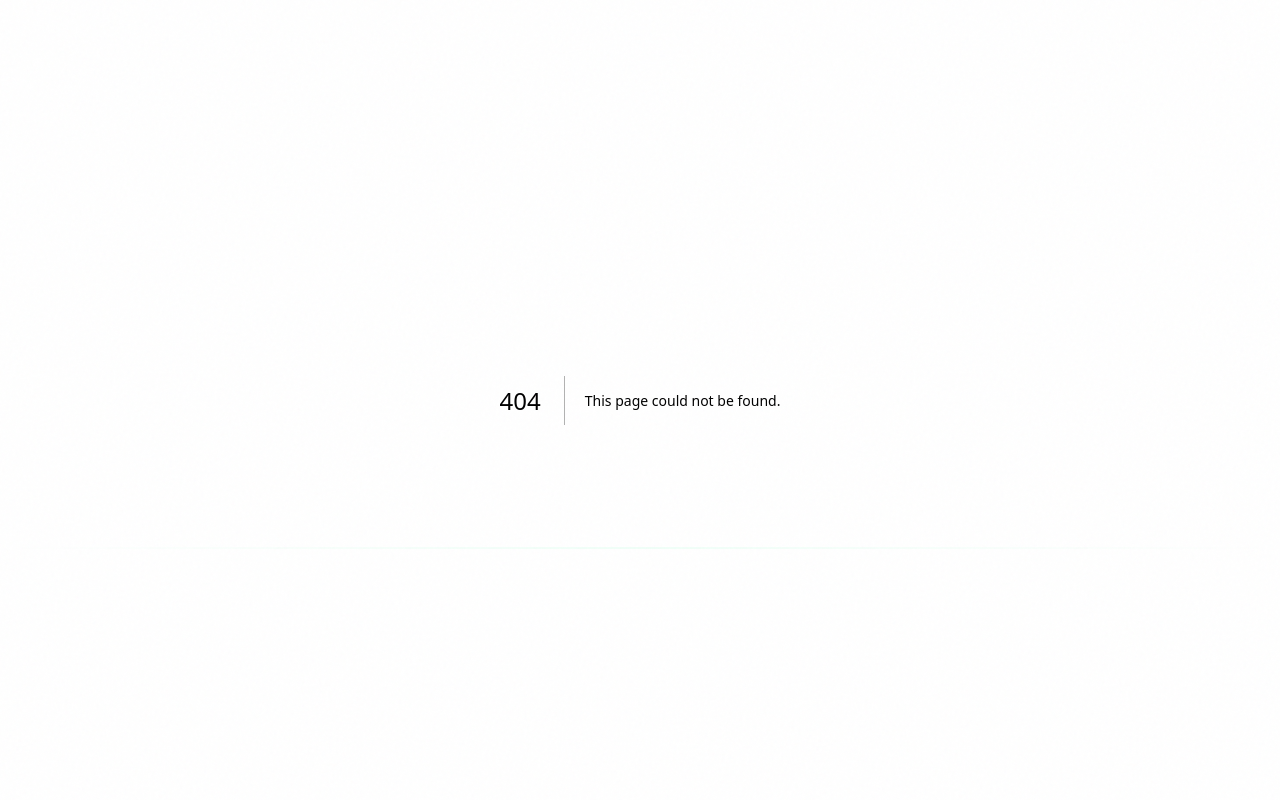
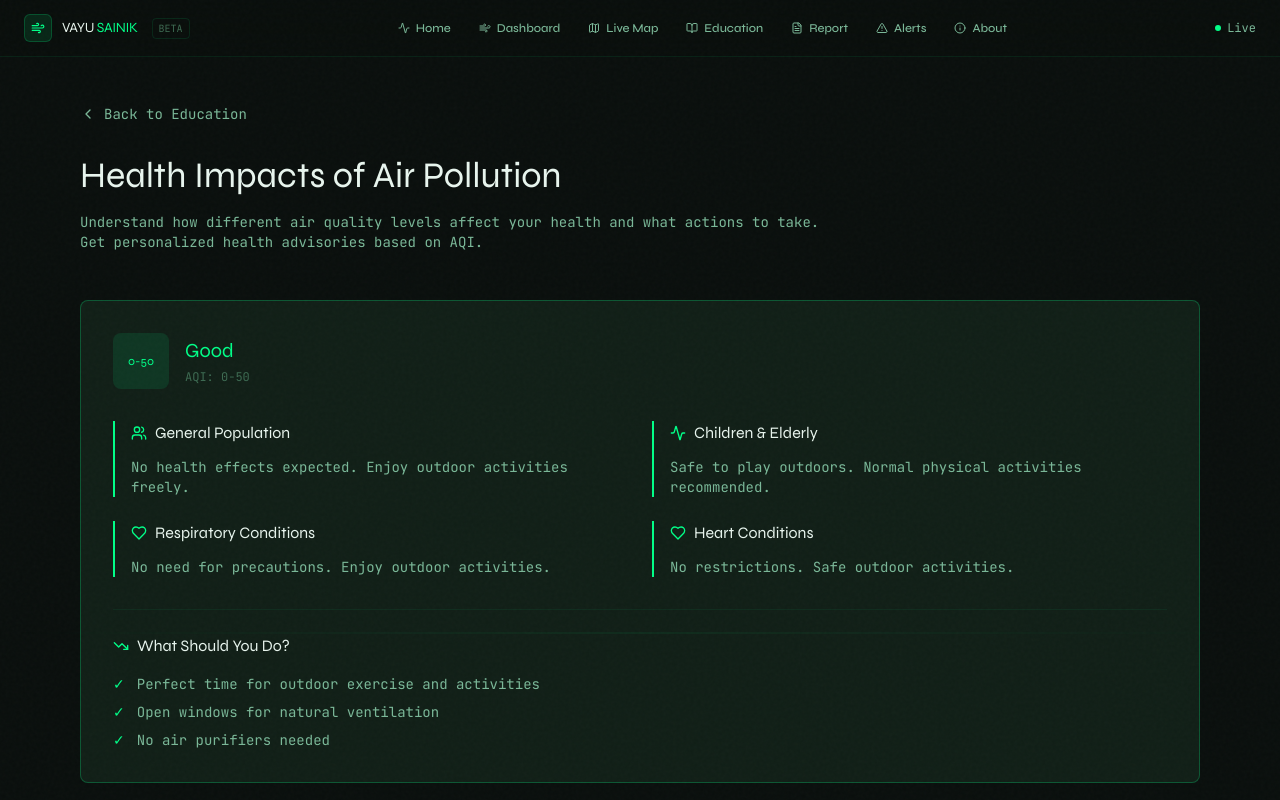
Before and after one commit to DivyangP2003/vayu-sena, a Next.js app: page /education/health-impacts in a window 1280 px wide. Before the commit this address had no page. Shown: the top 800 px of the page. Built offline with nearby package versions, Linux system fonts and the light colour scheme; a web font is replaced by a local one.

Commit message:
Create Health Impacts page for air quality information
This page provides information on health impacts related to air pollution, including advisories based on AQI categories and recommendations for vulnerable populations.

```diff
--- /dev/null
+++ b/app/education/health-impacts/page.tsx
@@ -0,0 +1,184 @@
+'use client';
+import Link from 'next/link';
+import Navbar from '@/components/layout/Navbar';
+import { HEALTH_ADVISORY_BY_AQI } from '@/lib/aqi-scales';
+import { ChevronLeft, Heart, Users, Activity, TrendingDown } from 'lucide-react';
+
+const AQI_CATEGORIES = ['GOOD', 'SATISFACTORY', 'MODERATELY_POLLUTED', 'POOR', 'VERY_POOR', 'SEVERE'] as const;
+
+const categoryInfo = {
+  GOOD: { range: '0-50', color: '#00ff88', bgColor: 'rgba(0, 255, 136, 0.1)' },
+  SATISFACTORY: { range: '51-100', color: '#a8ff3e', bgColor: 'rgba(168, 255, 62, 0.1)' },
+  MODERATELY_POLLUTED: { range: '101-200', color: '#ffb800', bgColor: 'rgba(255, 184, 0, 0.1)' },
+  POOR: { range: '201-300', color: '#ff6b00', bgColor: 'rgba(255, 107, 0, 0.1)' },
+  VERY_POOR: { range: '301-400', color: '#cc00ff', bgColor: 'rgba(204, 0, 255, 0.1)' },
+  SEVERE: { range: '401-500+', color: '#cc0000', bgColor: 'rgba(204, 0, 0, 0.1)' },
+};
+
+export default function HealthImpactsPage() {
+  return (
+    <div className="min-h-screen bg-[#0a0f0d] flex flex-col pt-14">
+      <Navbar />
+
+      <main className="flex-1 max-w-6xl mx-auto w-full px-4 py-12">
+        {/* Back Button */}
+        <Link
+          href="/education"
+          className="inline-flex items-center gap-2 text-[#7ab898] hover:text-[#00ff88] font-mono text-sm mb-8 transition-colors">
+          <ChevronLeft size={16} />
+          Back to Education
+        </Link>
+
+        {/* Header */}
+        <div className="mb-12">
+          <h1 className="text-4xl font-display font-800 text-[#e8f5ee] mb-4">Health Impacts of Air Pollution</h1>
+          <p className="text-[#7ab898] font-mono text-sm max-w-3xl">
+            Understand how different air quality levels affect your health and what actions to take. Get personalized health
+            advisories based on AQI.
+          </p>
+        </div>
+
+        {/* Health Advisories by AQI */}
+        <div className="space-y-6">
+          {AQI_CATEGORIES.map((category) => {
+            const advisory = HEALTH_ADVISORY_BY_AQI[category];
+            const info = categoryInfo[category];
+
+            return (
+              <div
+                key={category}
+                className="bg-[#111f17] border rounded-lg p-8 transition-all hover:border-opacity-100"
+                style={{ borderColor: `${info.color}40` }}>
+                {/* Category Header */}
+                <div className="flex items-center justify-between mb-8">
+                  <div className="flex items-center gap-4">
+                    <div
+                      className="w-14 h-14 rounded-lg flex items-center justify-center font-display font-800 text-xs"
+                      style={{ backgroundColor: info.bgColor, color: info.color }}>
+                      {advisory.aqiRange}
+                    </div>
+                    <div>
+                      <h2 className="text-xl font-display font-700 mb-1" style={{ color: info.color }}>
+                        {category === 'GOOD'
+                          ? 'Good'
+                          : category === 'SATISFACTORY'
+                            ? 'Satisfactory'
+                            : category === 'MODERATELY_POLLUTED'
+                              ? 'Moderately Polluted'
+                              : category === 'POOR'
+                                ? 'Poor'
+                                : category === 'VERY_POOR'
+                                  ? 'Very Poor'
+                                  : 'Severe'}
+                      </h2>
+                      <p className="text-xs font-mono text-[#3d6b52]">AQI: {advisory.aqiRange}</p>
+                    </div>
+                  </div>
+                </div>
+
+                {/* Health Impacts Grid */}
+                <div className="grid grid-cols-1 md:grid-cols-2 gap-6 mb-8">
+                  {/* General Population */}
+                  <div className="border-l-2" style={{ borderColor: info.color }}>
+                    <div className="flex items-center gap-2 mb-3 pl-4">
+                      <Users size={16} style={{ color: info.color }} />
+                      <h3 className="font-display font-600 text-[#e8f5ee]">General Population</h3>
+                    </div>
+                    <p className="text-sm text-[#7ab898] font-mono pl-4">{advisory.generalPopulation}</p>
+                  </div>
+
+                  {/* Children */}
+                  <div className="border-l-2" style={{ borderColor: info.color }}>
+                    <div className="flex items-center gap-2 mb-3 pl-4">
+                      <Activity size={16} style={{ color: info.color }} />
+                      <h3 className="font-display font-600 text-[#e8f5ee]">Children & Elderly</h3>
+                    </div>
+                    <p className="text-sm text-[#7ab898] font-mono pl-4">
+                      {category === 'GOOD' ? advisory.children : category === 'SATISFACTORY' ? advisory.children : category === 'MODERATELY_POLLUTED' ? advisory.children : category === 'POOR' ? advisory.elderly : category === 'VERY_POOR' ? advisory.elderly : advisory.elderly}
+                    </p>
+                  </div>
+
+                  {/* Respiratory Conditions */}
+                  <div className="border-l-2" style={{ borderColor: info.color }}>
+                    <div className="flex items-center gap-2 mb-3 pl-4">
+                      <Heart size={16} style={{ color: info.color }} />
+                      <h3 className="font-display font-600 text-[#e8f5ee]">Respiratory Conditions</h3>
+                    </div>
+                    <p className="text-sm text-[#7ab898] font-mono pl-4">{advisory.respiratoryDisease}</p>
+                  </div>
+
+                  {/* Cardiovascular Conditions */}
+                  <div className="border-l-2" style={{ borderColor: info.color }}>
+                    <div className="flex items-center gap-2 mb-3 pl-4">
+                      <Heart size={16} style={{ color: info.color }} />
+                      <h3 className="font-display font-600 text-[#e8f5ee]">Heart Conditions</h3>
+                    </div>
+                    <p className="text-sm text-[#7ab898] font-mono pl-4">{advisory.cardiovascularDisease}</p>
+                  </div>
+                </div>
+
+                {/* Recommendations */}
+                <div className="border-t border-[rgba(0,255,136,0.06)] pt-6">
+                  <div className="flex items-center gap-2 mb-4">
+                    <TrendingDown size={16} style={{ color: info.color }} />
+                    <h3 className="font-display font-600 text-[#e8f5ee]">What Should You Do?</h3>
+                  </div>
+                  <ul className="space-y-2">
+                    {advisory.suggestions.map((suggestion, i) => (
+                      <li key={i} className="text-sm text-[#7ab898] font-mono flex items-start gap-3">
+                        <span style={{ color: info.color }}>✓</span>
+                        <span>{suggestion}</span>
+                      </li>
+                    ))}
+                  </ul>
+                </div>
+              </div>
+            );
+          })}
+        </div>
+
+        {/* Key Information */}
+        <div className="mt-12 bg-[rgba(0,255,136,0.05)] border border-[rgba(0,255,136,0.1)] rounded-lg p-8">
+          <h2 className="text-xl font-display font-700 text-[#00ff88] mb-6">Important Health Information</h2>
+          <div className="space-y-4">
+            <div>
+              <h3 className="font-display font-600 text-[#e8f5ee] mb-2">Who is Most Vulnerable?</h3>
+              <p className="text-sm text-[#7ab898] font-mono">
+                Children (under 14), elderly (above 65), people with asthma, and those with heart disease are most vulnerable to air
+                pollution. Pregnant women should also take extra precautions.
+              </p>
+            </div>
+            <div>
+              <h3 className="font-display font-600 text-[#e8f5ee] mb-2">Long-term Effects</h3>
+              <p className="text-sm text-[#7ab898] font-mono">
+                Prolonged exposure to bad air quality can lead to chronic diseases, reduced life expectancy, and permanent lung
+                damage, especially in children.
+              </p>
+            </div>
+            <div>
+              <h3 className="font-display font-600 text-[#e8f5ee] mb-2">When to Seek Help?</h3>
+              <p className="text-sm text-[#7ab898] font-mono">
+                If you experience persistent coughing, difficulty breathing, chest pain, or other severe symptoms, seek immediate
+                medical attention regardless of AQI levels.
+              </p>
+            </div>
+          </div>
+        </div>
+
+        {/* Navigation */}
+        <div className="mt-12 flex justify-between">
+          <Link
+            href="/education"
+            className="px-6 py-3 rounded-lg bg-[#111f17] border border-[rgba(0,255,136,0.06)] text-[#7ab898] hover:text-[#00ff88] font-mono text-sm transition-colors">
+            ← Back
+          </Link>
+          <Link
+            href="/education/solutions"
+            className="px-6 py-3 rounded-lg bg-[rgba(0,255,136,0.1)] border border-[rgba(0,255,136,0.25)] text-[#00ff88] font-mono text-sm transition-colors">
+            View Solutions →
+          </Link>
+        </div>
+      </main>
+    </div>
+  );
+}
```
